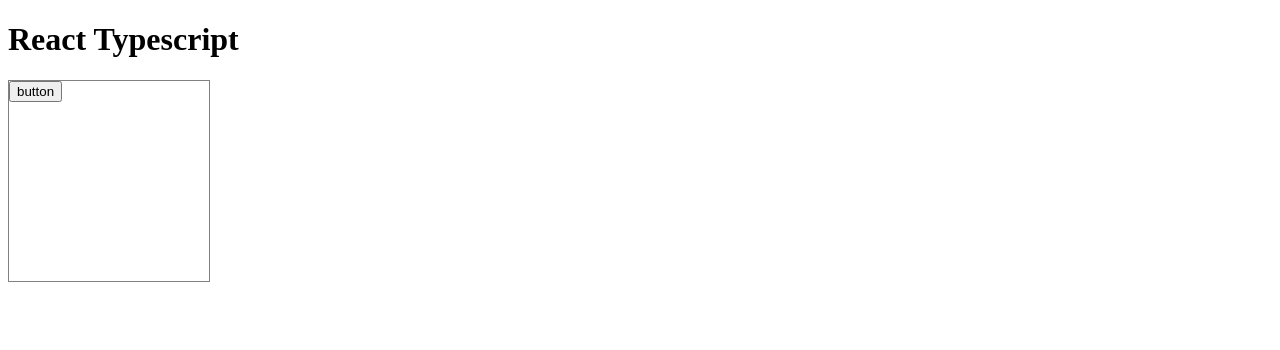
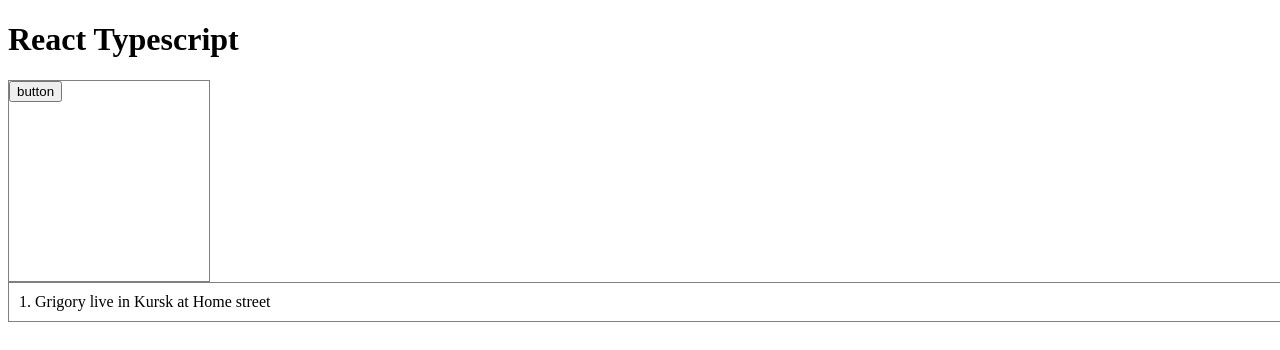
Before and after one commit to Morozov-it/React-typescript, a React (Create React App) app: page / in a window 1280 px wide. Shown: the top 350 px of the page. Built offline with nearby package versions, Linux system fonts and the light colour scheme.

Commit message:
Create UserList and global types

```diff
--- a/src/App.tsx
+++ b/src/App.tsx
@@ -1,14 +1,24 @@
 import React from 'react'
 import './App.css';
 import Card, { CardVariant } from './components/Card';
+import UserList from './components/UserList';
+import { IUser } from './types';
 
 function App() {
+  const users: IUser[] = [
+    {id: 1, name: 'Grigory', email: '@.com', address: {street:'Home', city:'Kursk', zipcode:'305000'}}
+  ]
   return (
     <div className='app'>
       <h1>React Typescript</h1>
-      <Card width='200px' height='200px' variant={CardVariant.outlined}>
+      <Card
+        width='200px'
+        height='200px'
+        variant={CardVariant.outlined}
+        onClick={(num:number)=>console.log('click', num)}>
         <button>button</button>
       </Card>
+      <UserList users={users}/>
     </div>
   );
 }
--- a/src/components/Card.tsx
+++ b/src/components/Card.tsx
@@ -1,4 +1,4 @@
-import React, {FC} from 'react';
+import React, {FC, useState} from 'react';
 
 //создаем перечисление констант
 export enum CardVariant {
@@ -10,7 +10,9 @@ export enum CardVariant {
 interface CardProps {
     width: string;
     height?: string; //указание необязательного
-    variant: CardVariant
+    variant: CardVariant,
+    onClick: (num:number) => void;//параметры не принимает и ничего не возвращает, если нужет возврат то указываем number, string, Object, Array, и каждому параметру указываем тип
+
     //children?: React.ReactChild | React.ReactNode;//можно не указывать если компонент будет типа React.FC
 }
 
@@ -19,13 +21,18 @@ interface CardProps {
 //const Card = ({width, height, children}:CardProps) => {
 // React.FC<CardProps> можно сократить до FC<CardProps>, только делать импорт из React {FC}
 
-const Card: FC<CardProps> = ({width, height, variant, children}) => {
+//компонент Card является типом и принимает пропсы типом CardProps
+const Card: FC<CardProps> = ({ width, height, variant, children, onClick }) => {
+
+    const [state, setState] = useState(0);
+
     return (
         <div style={{
             width, height,
             border: variant === CardVariant.outlined ? '1px solid gray' : 'none',
             background: variant === CardVariant.primary ? 'lightgray' : ''
-        }}>
+        }}
+            onClick={() => onClick(state)}>
             {children}
         </div>
     )
--- /dev/null
+++ b/src/components/UserList.tsx
@@ -0,0 +1,21 @@
+import React, {FC} from 'react';
+import { IUser } from '../types';
+
+//Создаем типы полей для props
+interface UserListProps {
+    users: IUser[]; //указание что users это массив объектов
+}
+
+const UserList: FC<UserListProps> = ({ users }) => {
+    return (
+        <div>
+            {users.map((user) =>
+                <div key={user.id}
+                style={{padding: 10, border:'1px solid gray'}}>
+                    {user.id}. {user.name} live in {user.address.city} at {user.address.street} street
+                </div>
+            )}
+        </div>)
+};
+
+export default UserList;
--- /dev/null
+++ b/src/types/index.ts
@@ -0,0 +1,12 @@
+export interface IAddress {
+    street: string;
+    city: string;
+    zipcode: string;
+}
+
+export interface IUser {
+    id: number;
+    name: string;
+    email: string;
+    address: IAddress;
+}
```
